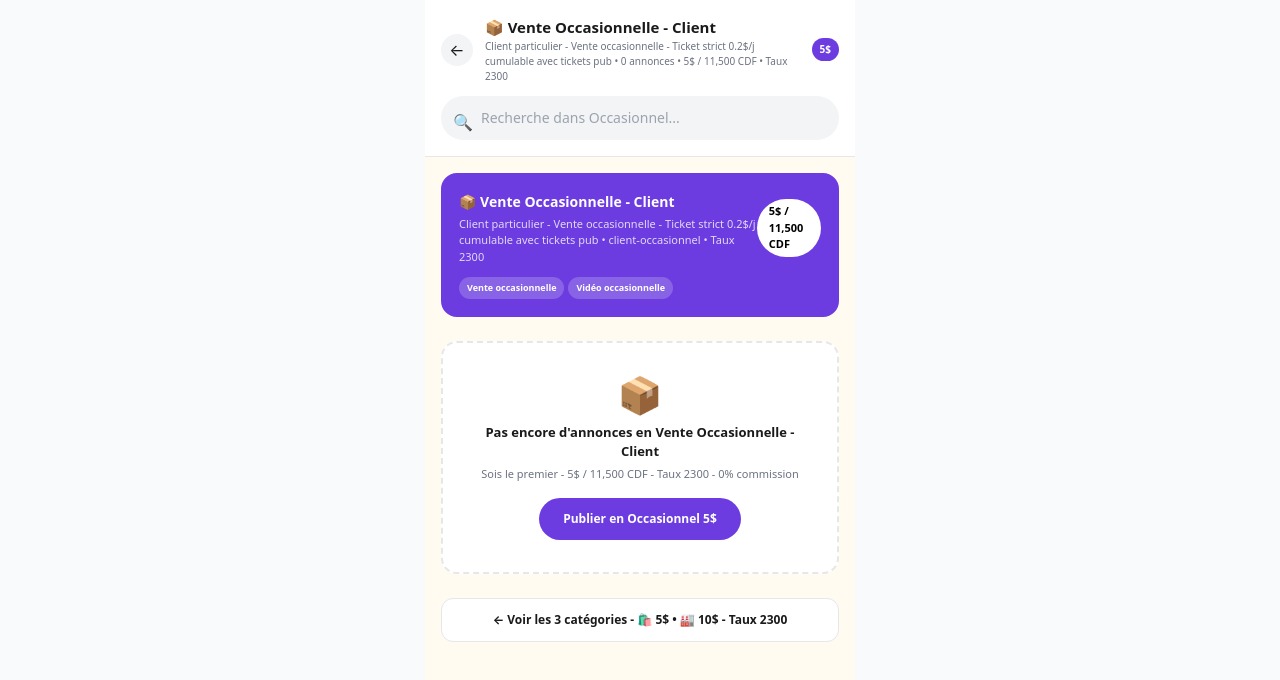
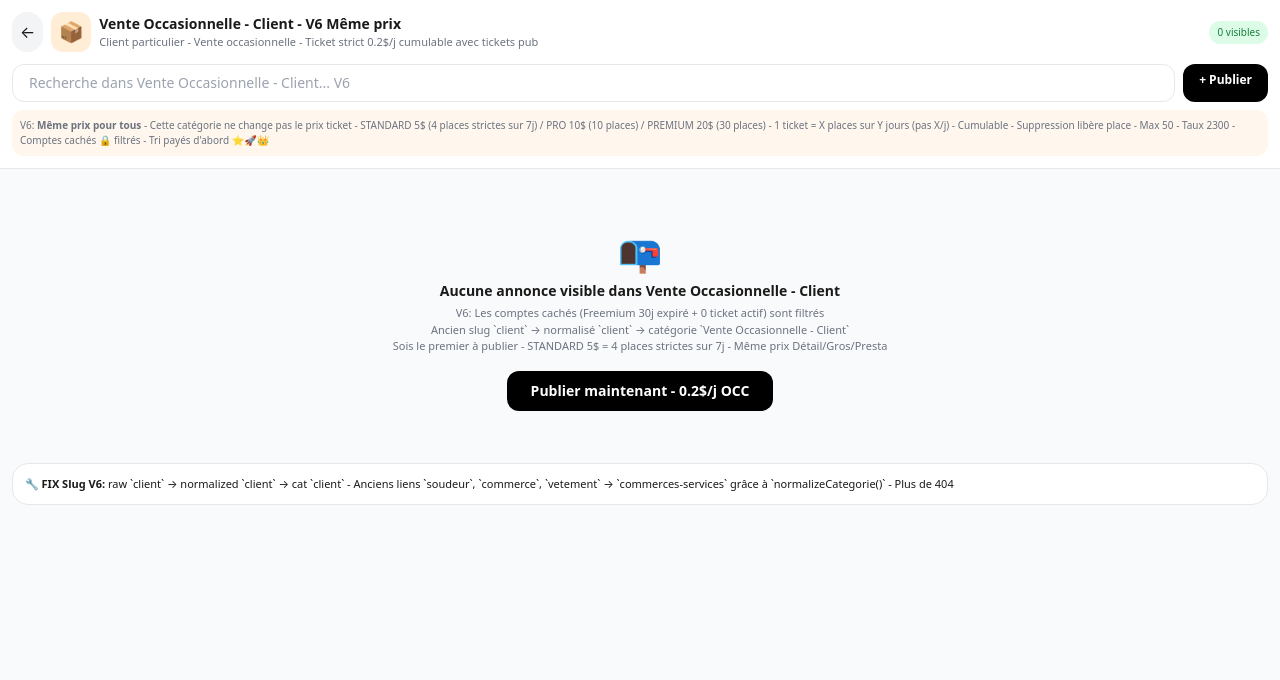
Before and after one commit to kongolokelvin47-cmd/Wenze-pwa, a Next.js app: page /categorie/client in a window 1280 px wide. Shown: the top 680 px of the page. Built offline with nearby package versions, Linux system fonts and the light colour scheme.

Commit message:
Refactor CategorieSlugPage for better filtering and display
Updated the CategorieSlugPage component to enhance filtering and display logic, including handling hidden accounts and improving search functionality.

```diff
--- a/app/categorie/[slug]/page.tsx
+++ b/app/categorie/[slug]/page.tsx
@@ -3,115 +3,168 @@ import { useParams } from "next/navigation";
 import Link from "next/link";
 import { useMemo, useState, useEffect } from "react";
 import { getCategorieById, normalizeCategorie, getPrixByCategorie, CATEGORIES_WENZE } from "@/lib/categories";
-import { TAUX_CDF, toCDF } from "@/lib/paiement";
+import { TAUX_CDF, toCDF, toCDFString, PALIERS } from "@/lib/paiement";
 
 function cleanWa(n: string){ return (n||"").toString().replace(/[^0-9]/g,""); }
 function formatPrix(p:any){
-  const usd = Number(p.prix) || 0;
-  if(p.prixCDF) return `${p.prixCDF.toLocaleString("fr-FR")} CDF`;
-  return `${usd}$ / ${toCDF(usd).toLocaleString("fr-FR")} CDF`;
+  // V6: prix produit, pas prix ticket - p.prix = prix du produit du vendeur
+  const usd = Number(p.prixUSD || p.prix || 0);
+  if(usd===0) return "Prix sur demande";
+  return `${usd}$ / ${toCDFString(usd)}`;
 }
 
 export default function CategorieSlugPage() {
   const params = useParams();
   const rawSlug = (params.slug as string)?.toLowerCase();
-  const slug = normalizeCategorie(rawSlug); // ✅ FIX: ancien soudeur/commerce → commerces-services
-  const cat = getCategorieById(slug);
+  const slug = normalizeCategorie(rawSlug);
+  const cat = getCategorieById(slug) || getCategorieById(rawSlug) || { id: slug, titre: slug, description: `Catégorie ${slug} - Même prix pour tous`, icone: "📦", groupe: "commerces-services" } as any;
   const [annonces, setAnnonces] = useState<any[]>([]);
   const [search, setSearch] = useState("");
 
   useEffect(()=>{
     try{
       const list = JSON.parse(localStorage.getItem("wenze_annonces_list") || "[]");
-      // ✅ FIX WENZE 2.0: filtre exact par normalizeCategorie, pas includes
-      const filtered = list.filter((a:any)=>{
-        const c = normalizeCategorie(a.categorieId || a.categorie || "");
-        return c === slug;
+      const allUsersRaw = localStorage.getItem("wenze_all_users");
+      const allUsers = allUsersRaw ? JSON.parse(allUsersRaw) : [];
+      const userMap = new Map<string, any>();
+      for(const u of allUsers){
+        const wa = cleanWa(u.ownerWhatsapp||u.whatsapp||"");
+        if(wa) userMap.set(wa, u);
+      }
+
+      let filtered = list.filter((a:any)=>{
+        const catId = normalizeCategorie(a.categorieId||a.categorie||"");
+        // V6 FIX slug: soudeur/commerce -> commerces-services, gros -> gros-autres etc
+        if(catId!==slug && normalizeCategorie(catId)!==slug){
+          // Check si appartient au même groupe
+          const aCat = getCategorieById(catId);
+          const targetCat = getCategorieById(slug);
+          if(aCat && targetCat){
+            const aGroupe = (aCat as any).groupe;
+            const tGroupe = (targetCat as any).groupe;
+            if(aGroupe && tGroupe && aGroupe!==tGroupe && catId!==slug) {
+              // Si slug est un groupe, accepte tout du groupe
+              if(slug==="commerces-services" || slug==="gros-autres"){
+                if(aGroupe!==slug && catId!==slug) return false;
+              } else {
+                return false;
+              }
+            }
+          } else if(catId!==slug) {
+            return false;
+          }
+        }
+        return true;
       });
-      filtered.sort((a:any,b:any)=> new Date(b.createdAt||b.date).getTime() - new Date(a.createdAt||a.date).getTime());
+
+      // V6 CRITIQUE: Filtre comptes cachés
+      try{
+        const { isCompteCache, checkFreemiumWenze } = require("@/lib/paiement");
+        filtered = filtered.filter((a:any)=>{
+          const wa = cleanWa(a.ownerWhatsapp||a.whatsapp||a.userId||"");
+          const user = userMap.get(wa) || { ownerWhatsapp: wa, whatsapp: wa, createdAt: a.createdAt, id: wa };
+          if(typeof isCompteCache==="function" && isCompteCache(user)) return false;
+          return true;
+        });
+
+        // Enrichir avec abonnement pour tri payés d'abord
+        filtered = filtered.map((a:any)=>{
+          try{
+            const wa = cleanWa(a.ownerWhatsapp||a.whatsapp||a.userId||"");
+            const user = userMap.get(wa) || { ownerWhatsapp: wa, whatsapp: wa, createdAt: a.createdAt, id: wa };
+            const ab = checkFreemiumWenze(user, 0);
+            return { ...a, _isPaye: !!ab.isPaye, _badge: ab.badge, _palierId: ab.palierId, _joursRestants: ab.joursRestants||0, _isFreemium: !!ab.isFreemium };
+          }catch{ return { ...a, _isPaye: false, _badge: "🆓" }; }
+        });
+
+        // Tri V6 business: Payés d'abord (PREMIUM > PRO > STANDARD) puis récents
+        filtered.sort((a:any,b:any)=>{
+          if(a._isPaye && !b._isPaye) return -1;
+          if(!a._isPaye && b._isPaye) return 1;
+          if(a._isPaye && b._isPaye){
+            const order: any = { PREMIUM:3, PRO:2, STANDARD:1 };
+            const ao = order[a._palierId]||0;
+            const bo = order[b._palierId]||0;
+            if(ao!==bo) return bo-ao;
+          }
+          return new Date(b.createdAt).getTime()-new Date(a.createdAt).getTime();
+        });
+
+      }catch{}
+
       setAnnonces(filtered);
-    }catch{}
-  },[slug]);
+    }catch(e){ console.error("slug page V6 error", e); }
+  },[slug, rawSlug]);
 
-  const prixInfo = useMemo(()=> cat ? getPrixByCategorie(cat.id) : { prixUSD: 5, prixCDF: 11500, label: "🛍️ Commerces & Services" }, [cat]);
+  const filteredSearch = useMemo(()=>{
+    if(!search.trim()) return annonces;
+    const q = search.toLowerCase();
+    return annonces.filter((a:any)=>
+      (a.titre||a.title||"").toLowerCase().includes(q) ||
+      (a.description||"").toLowerCase().includes(q) ||
+      cleanWa(a.ownerWhatsapp||a.whatsapp||"").includes(cleanWa(q))
+    );
+  },[annonces, search]);
 
-  const filteredAnnonces = useMemo(()=>{
-    const q = search.toLowerCase().trim();
-    if(!q) return annonces;
-    return annonces.filter((a:any)=> (a.titre||"").toLowerCase().includes(q) || (a.description||"").toLowerCase().includes(q) || (a.user||"").toLowerCase().includes(q));
-  }, [annonces, search]);
-
-  if(!cat){
-    return (
-      <div className="max-w-[430px] mx-auto min-h-screen bg-[#FFFBF0] p-6 text-center">
-        <p className="text-4xl mt-10">📁</p>
-        <p className="font-black mt-4">Catégorie introuvable - {rawSlug}</p>
-        <p className="text-[11px] text-gray-500 mt-2">WENZE 2.0: {CATEGORIES_WENZE.map(c=> `${c.icon} ${c.titre} ${c.prixUSD}$`).join(" • ")}</p>
-        <div className="mt-6 grid gap-2">
-          {CATEGORIES_WENZE.map((c:any)=> <Link key={c.id} href={`/categorie/${c.id}`} className={`p-4 rounded-xl font-bold text-[13px] ${c.id==="gros-autres"?"bg-black text-white":"bg-[#6C3CE0] text-white"}`}>{c.icon} {c.titre} - {c.prixUSD}$</Link>)}
+  return (
+    <div className="min-h-screen bg-gray-50 pb-20">
+      <div className="sticky top-0 z-10 bg-white border-b p-3">
+        <div className="flex items-center gap-2">
+          <Link href="/categorie" className="p-2 rounded-full bg-gray-100">←</Link>
+          <div className="w-10 h-10 rounded-xl bg-orange-100 flex items-center justify-center text-xl">{(cat as any).icone||"📦"}</div>
+          <div className="flex-1 min-w-0">
+            <h1 className="font-bold text-sm truncate">{(cat as any).titre||slug} - V6 Même prix</h1>
+            <p className="text-[11px] text-gray-500 truncate">{(cat as any).description||`Catégorie ${slug} - ${annonces.length} annonces visibles (cachés filtrés)`}</p>
+          </div>
+          <span className="text-[10px] bg-green-100 text-green-700 px-2 py-1 rounded-full">{annonces.length} visibles</span>
+        </div>
+        <div className="mt-3 flex gap-2">
+          <input value={search} onChange={e=>setSearch(e.target.value)} placeholder={`Recherche dans ${cat.titre||slug}... V6`} className="flex-1 border rounded-xl px-4 py-2 text-sm focus:ring-2 focus:ring-orange-400 outline-none" />
+          <Link href="/publier" className="bg-black text-white px-4 py-2 rounded-xl text-xs font-bold">+ Publier</Link>
+        </div>
+        <div className="mt-2 text-[10px] text-gray-500 bg-orange-50 p-2 rounded-xl">
+          V6: <b>Même prix pour tous</b> - Cette catégorie ne change pas le prix ticket - STANDARD 5$ (4 places strictes sur 7j) / PRO 10$ (10 places) / PREMIUM 20$ (30 places) - 1 ticket = X places sur Y jours (pas X/j) - Cumulable - Suppression libère place - Max 50 - Taux {TAUX_CDF} - Comptes cachés 🔒 filtrés - Tri payés d'abord ⭐🚀👑
         </div>
       </div>
-    );
-  }
 
-  return (
-    <div className="max-w-[430px] mx-auto bg-[#FFFBF0] min-h-screen pb-24">
-      <header className="sticky top-0 bg-white z-20 p-4 border-b">
-        <div className="flex items-center gap-3">
-          <Link href="/categories" className="w-8 h-8 bg-gray-100 rounded-full flex items-center justify-center">←</Link>
-          <div className="flex-1">
-            <h1 className="font-black text-[15px]">{cat.icon} {cat.titre}</h1>
-            <p className="text-[10px] text-gray-500">{cat.description} • {annonces.length} annonces • {prixInfo.prixUSD}$ / {prixInfo.prixCDF.toLocaleString()} CDF • Taux {TAUX_CDF}</p>
+      <div className="p-3 grid grid-cols-2 gap-3">
+        {filteredSearch.map((a:any)=>(
+          <Link key={a.id||a.annonceId} href={`/produit/${a.id||a.annonceId}`} className="bg-white rounded-2xl border overflow-hidden hover:shadow-md transition">
+            <div className="aspect-square bg-gray-100 relative">
+              {a.images?.[0] ? <img src={a.images[0]} alt={a.titre||a.title} className="w-full h-full object-cover" /> : <div className="w-full h-full flex items-center justify-center text-gray-400 text-xs">Pas d'image</div>}
+              <div className="absolute top-1.5 left-1.5 flex gap-1">
+                <span className="text-[9px] bg-black/70 text-white px-1.5 py-0.5 rounded-full backdrop-blur">{a._badge||"🆓"} {a._palierId||""}</span>
+                {a._isPaye && <span className="text-[9px] bg-green-500 text-white px-1 py-0.5 rounded-full">{a._joursRestants}j</span>}
+              </div>
+              {a._isPaye && <div className="absolute bottom-1 right-1 text-[8px] bg-white/90 px-1 rounded">⭐ Payé</div>}
+            </div>
+            <div className="p-2">
+              <div className="font-bold text-xs line-clamp-2">{a.titre||a.title||"Produit"}</div>
+              <div className="text-[11px] text-orange-600 font-bold mt-1">{formatPrix(a)}</div>
+              <div className="text-[10px] text-gray-500 mt-0.5">{cleanWa(a.ownerWhatsapp||a.whatsapp||"").slice(-9)} • {new Date(a.createdAt).toLocaleDateString("fr-FR")}</div>
+            </div>
+          </Link>
+        ))}
+      </div>
+
+      {filteredSearch.length===0 && (
+        <div className="text-center py-10 p-4">
+          <div className="text-4xl mb-2">📭</div>
+          <div className="text-sm font-bold">Aucune annonce visible dans {cat.titre||slug}</div>
+          <div className="text-[11px] text-gray-500 mt-1">
+            V6: Les comptes cachés (Freemium 30j expiré + 0 ticket actif) sont filtrés<br/>
+            Ancien slug `{rawSlug}` → normalisé `{slug}` → catégorie `{cat.titre||slug}`<br/>
+            Sois le premier à publier - STANDARD 5$ = 4 places strictes sur 7j - Même prix Détail/Gros/Presta
           </div>
-          <span className={`text-[10px] px-2 py-1 rounded-full font-black ${cat.id==="gros-autres"?"bg-black text-white":"bg-[#6C3CE0] text-white"}`}>{prixInfo.prixUSD}$</span>
+          <Link href="/publier" className="inline-block mt-4 bg-black text-white px-6 py-2.5 rounded-xl text-sm font-bold">Publier maintenant - 0.2$/j OCC</Link>
         </div>
-        <div className="mt-3 relative">
-          <input value={search} onChange={e=> setSearch(e.target.value)} placeholder={`Recherche dans ${cat.titreCourt}...`} className="w-full bg-gray-100 rounded-full py-3 px-5 pl-10 text-sm outline-none focus:ring-2 focus:ring-[#6C3CE0]" />
-          <span className="absolute left-3 top-3.5">🔍</span>
+      )}
+
+      <div className="p-3">
+        <div className="bg-white rounded-2xl border p-3 text-[11px]">
+          <b>🔧 FIX Slug V6:</b> raw `{rawSlug}` → normalized `{slug}` → cat `{cat.id}` - Anciens liens `soudeur`, `commerce`, `vetement` → `commerces-services` grâce à `normalizeCategorie()` - Plus de 404
         </div>
-      </header>
-
-      <div className="p-4">
-        <div className={`rounded-2xl p-4 border-2 ${cat.id==="gros-autres"?"bg-black text-white border-black":"bg-[#6C3CE0] text-white border-[#6C3CE0]"}`}>
-          <div className="flex justify-between items-center">
-            <div><p className="font-black text-[14px]">{cat.icon} {cat.titre}</p><p className="text-[11px] opacity-80 mt-1">{cat.description} • {cat.regime} • Taux {TAUX_CDF}</p></div>
-            <span className="bg-white text-black text-[11px] px-3 py-1 rounded-full font-black">{prixInfo.prixUSD}$ / {prixInfo.prixCDF.toLocaleString()} CDF</span>
-          </div>
-          <div className="mt-3 flex gap-1 flex-wrap">
-            {cat.activites.map((a:any)=> <span key={a.id} className="text-[9px] bg-white/20 px-2 py-1 rounded-full font-bold">{a.label}</span>)}
-          </div>
-        </div>
-
-        {filteredAnnonces.length===0 ? (
-          <div className="mt-6 bg-white border-2 border-dashed rounded-2xl p-8 text-center">
-            <p className="text-4xl">{cat.icon}</p>
-            <p className="font-black mt-2 text-[13px]">{search ? `Pas de résultat pour "${search}"` : `Pas encore d'annonces en ${cat.titre}`}</p>
-            <p className="text-[11px] text-gray-500 mt-1">Sois le premier - {prixInfo.prixUSD}$ / {prixInfo.prixCDF.toLocaleString()} CDF - Taux {TAUX_CDF} - 0% commission</p>
-            <Link href={`/publier?categorie=${cat.id}`} className={`mt-4 inline-block text-white px-6 py-3 rounded-full font-bold text-[12px] ${cat.id==="gros-autres"?"bg-black":"bg-[#6C3CE0]"}`}>Publier en {cat.titreCourt} {prixInfo.prixUSD}$</Link>
-          </div>
-        ) : (
-          <div className="grid grid-cols-2 gap-3 mt-4">
-            {filteredAnnonces.map((p:any)=> (
-              <div key={p.id} className="border rounded-2xl overflow-hidden bg-white shadow-sm">
-                <Link href={`/produit/${p.id}`} className="block w-full aspect-[4/3] bg-white flex items-center justify-center overflow-hidden relative">
-                  {p.photo ? <img src={p.photo} alt={p.titre} className="max-w-full max-h-full object-contain"/> : <span className="text-3xl">{cat.icon}</span>}
-                  <span className={`absolute top-2 right-2 text-[7px] px-1.5 py-0.5 rounded-full font-bold ${cat.id==="gros-autres"?"bg-black text-white":"bg-[#6C3CE0] text-white"}`}>{prixInfo.prixUSD}$</span>
-                  {p.boost && <span className="absolute top-2 left-2 bg-[#6C3CE0] text-white text-[7px] px-1.5 py-0.5 rounded-full font-bold">BOOST</span>}
-                </Link>
-                <div className="p-2.5">
-                  <p className="font-bold text-[#6C3CE0] text-[13px] truncate">{formatPrix(p)}</p>
-                  <Link href={`/produit/${p.id}`}><p className="text-[11px] font-semibold truncate hover:text-[#6C3CE0]">{p.titre}</p></Link>
-                  <p className="text-[9px] text-gray-400 truncate">👤 {p.user} • {cat.titreCourt}</p>
-                  <a href={`https://wa.me/${cleanWa(p.ownerWhatsapp||p.whatsapp)}?text=${encodeURIComponent(`Bonjour ${p.user} 👋 WENZE - "${p.titre}" à ${formatPrix(p)} - Taux ${TAUX_CDF}`)}`} target="_blank" className="mt-2 w-full bg-[#00C950] text-white text-[11px] font-bold py-2.5 rounded-full flex justify-center">💬 WhatsApp</a>
-                </div>
-              </div>
-            ))}
-          </div>
-        )}
-
-        <Link href="/categories" className="mt-6 block bg-white border p-3 rounded-xl text-center font-bold text-[12px]">← Voir les {CATEGORIES_WENZE.length} catégories - 🛍️ 5$ • 🏭 10$ - Taux {TAUX_CDF}</Link>
       </div>
     </div>
   );
-}
-export const dynamic = 'force-dynamic';
+                                                                      }
```
